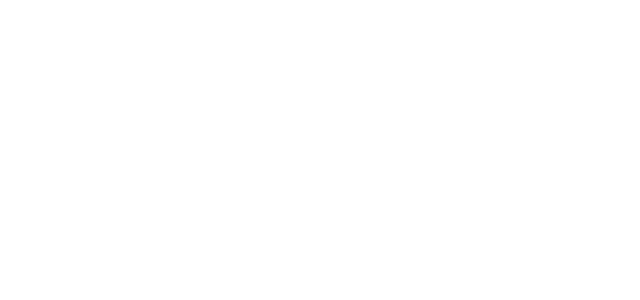
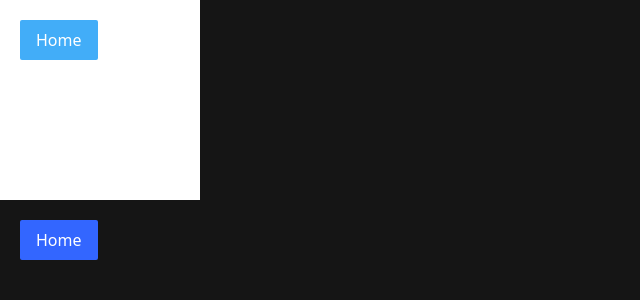
Before and after one commit to ornob90/Social-Media-Website, a Next.js app: page / in a window 1280 px wide. Shown: the top 300 px of the page, without its empty margins (0-640 px from the left). Built offline with nearby package versions, Linux system fonts and the light colour scheme.

Commit message:
Add custom color classes in tailwind config

```diff
--- a/src/app/layout.tsx
+++ b/src/app/layout.tsx
@@ -3,7 +3,7 @@ import "./globals.css";
 
 export const metadata: Metadata = {
   title: "WaveChat",
-  description: "Generated by create next app",
+  description: "This is an Social Media Website",
 };
 
 export default function RootLayout({
@@ -13,7 +13,12 @@ export default function RootLayout({
 }>) {
   return (
     <html lang="en">
-      <body>{children}</body>
+      <body className="bg-dark-gray">
+        {children}
+        <button className="py-2 px-4 bg-[#3366FF] text-white rounded-sm mt-5 ml-5">
+          Home
+        </button>
+      </body>
     </html>
   );
 }
--- a/src/app/page.tsx
+++ b/src/app/page.tsx
@@ -1,3 +1,9 @@
 export default function Home() {
-  return <main></main>;
+  return (
+    <main className="bg-white w-[200px] h-[200px]">
+      <button className="py-2 px-4 bg-[#42ADF8] text-white rounded-sm mt-5 ml-5">
+        Home
+      </button>
+    </main>
+  );
 }
--- a/tailwind.config.ts
+++ b/tailwind.config.ts
@@ -13,6 +13,12 @@ const config: Config = {
         "gradient-conic":
           "conic-gradient(from 180deg at 50% 50%, var(--tw-gradient-stops))",
       },
+      colors: {
+        "light-gray": "#f2f2f2",
+        primary: "#42ADF8",
+        "dark-gray": "#151515",
+        "dark-primary": "#3366FF",
+      },
     },
   },
   plugins: [],
```
Also changed, not shown: src/shared/navbar/Navbar.tsx (added, +7 -0 lines).
